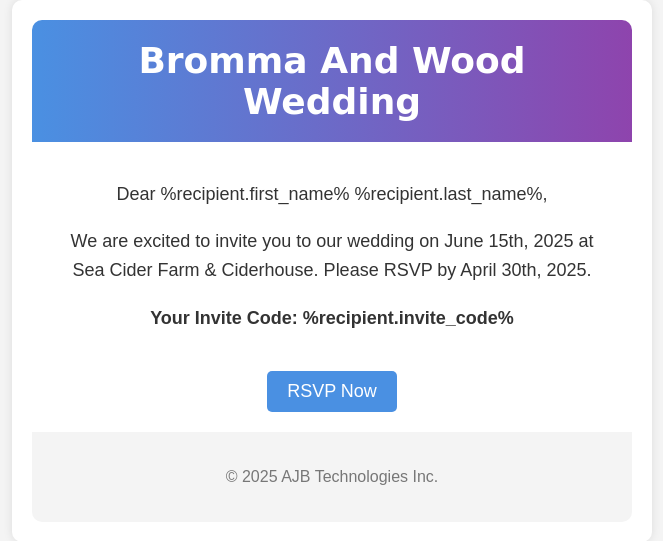
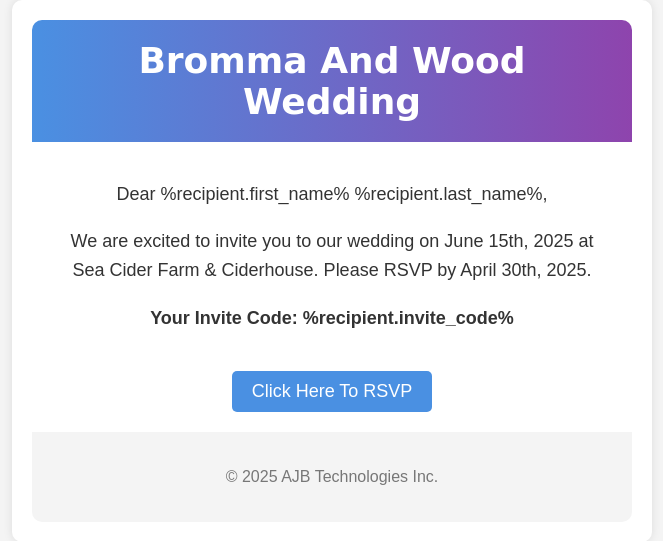
Before and after one commit to bioresestance/BrommaWoodWeddingWebsite, a Python web app: template Server/app/templates/invite_email_template.html in a window 1280 px wide. Shown: the top 541 px of the page, without its empty margins (308-971 px from the left). Run offline with Jinja, Linux system fonts and the light colour scheme; the template is opened without the code that fills it, so the values that code supplies are empty.

Commit message:
Update invite email template; remove unused font import and modify RSVP button text for clarity

```diff
--- a/Server/app/templates/invite_email_template.html
+++ b/Server/app/templates/invite_email_template.html
@@ -6,8 +6,6 @@
     <meta name="viewport" content="width=device-width, initial-scale=1.0">
     <title>Wedding Invitation</title>
     <style>
-        @import url('https://bromma-n-wood.ca/fonts/LovelyHome.ttf');
-
         body {
             font-family: 'EduTASBeginner', sans-serif;
             background-color: #f4f4f4;
@@ -88,7 +86,7 @@
             <p>We are excited to invite you to our wedding on June 15th, 2025 at Sea Cider Farm & Ciderhouse. Please
                 RSVP by April 30th, 2025.</p>
             <p class="invite-code">Your Invite Code: %recipient.invite_code%</p>
-            <a href="https://bromma-n-wood.ca" class="button">RSVP Now</a>
+            <a href="https://bromma-n-wood.ca" class="button">Click Here To RSVP</a>
         </div>
         <div class="footer">
             <p>&copy; 2025 AJB Technologies Inc.</p>
```
